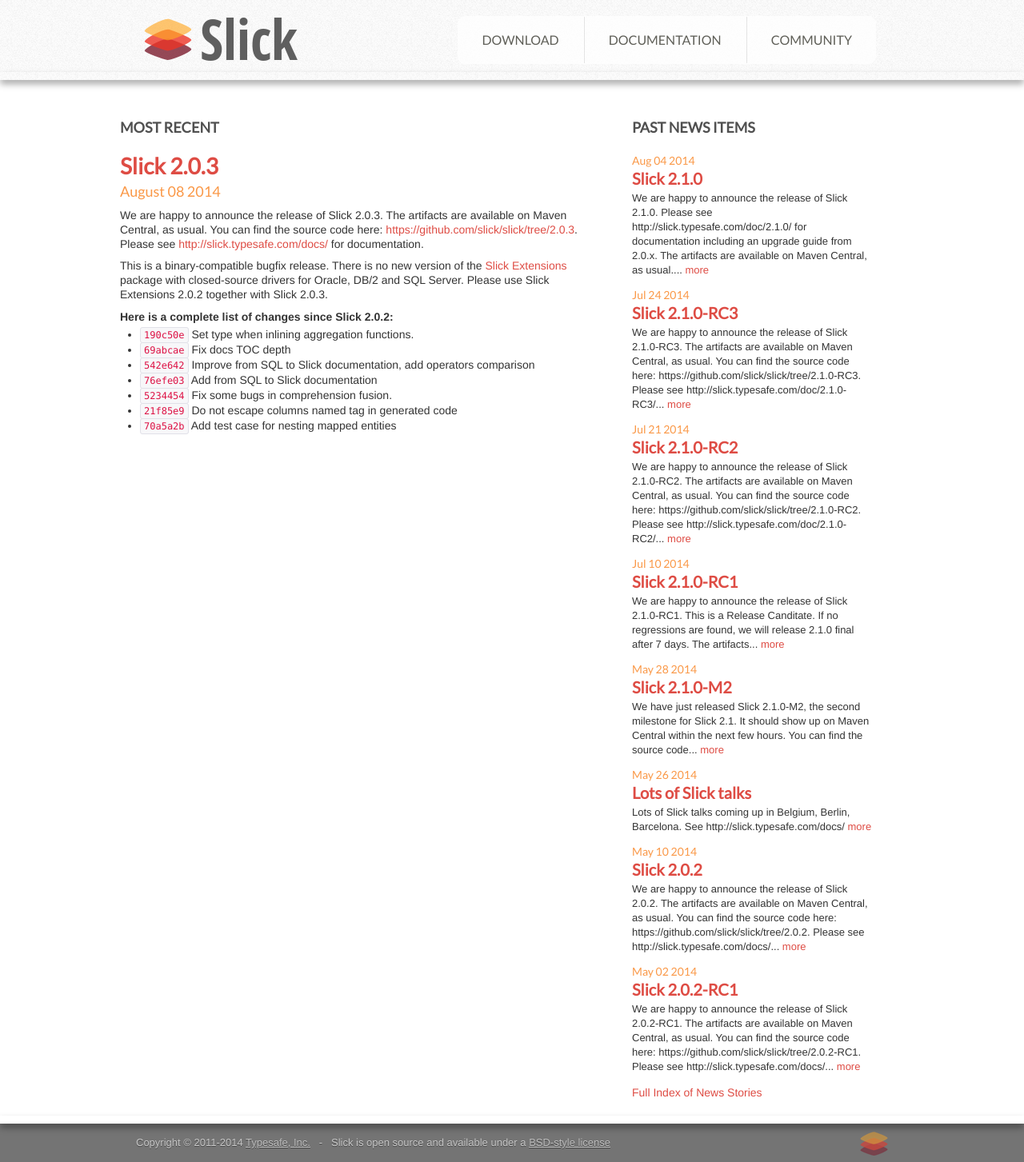
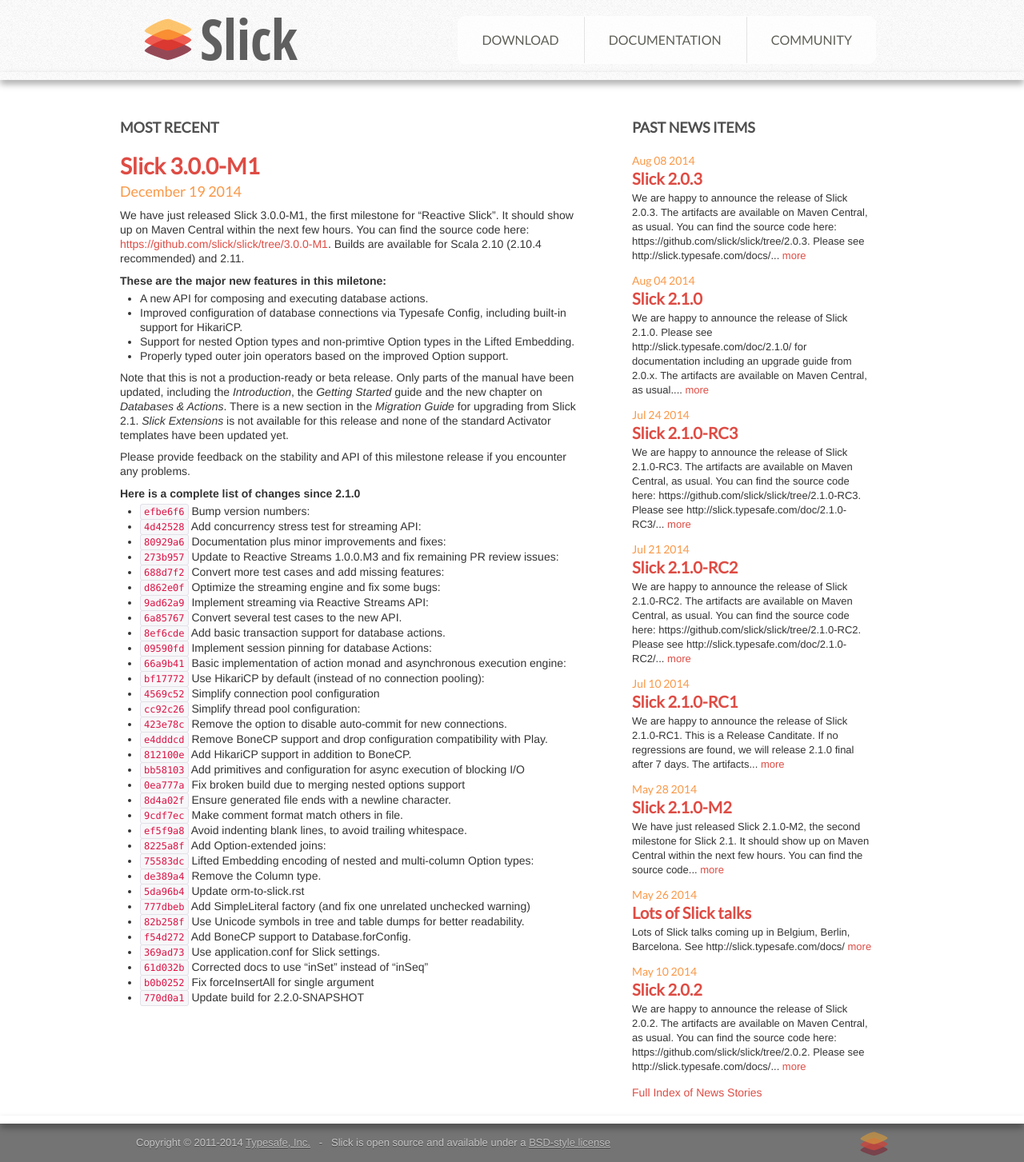
Before and after one commit to slick/slick.github.com, a Jekyll site: the page built from news/index.md, in a window 1280 px wide. Shown: the whole page at 80% size. Built offline with Jekyll 4.4.1, drawn with Linux system fonts in a browser that asks for light colours.

Commit message:
Release 3.0.0-M1

```diff
--- a/docs/index.md
+++ b/docs/index.md
@@ -11,8 +11,11 @@
 
 * [Slick 2.0.3 Documentation](/doc/2.0.3/)
 
+#### Latest Milestone
+
+* [Slick 3.0.0-M1 Documentation](/doc/3.0.0-M1/)
+
 <!--
-#### Latest Milestone
 
 
 #### Latest Release Candidate
--- /dev/null
+++ b/news/_posts/2014-12-19-slick-3.0.0-M1-released.md
@@ -0,0 +1,60 @@
+---
+layout: news
+title: Slick 3.0.0-M1
+author: Stefan Zeiger
+---
+We have just released Slick 3.0.0-M1, the first milestone for "Reactive Slick". It
+should show up on Maven Central within the next few hours. You can find the
+source code here: <https://github.com/slick/slick/tree/3.0.0-M1>. Builds are
+available for Scala 2.10 (2.10.4 recommended) and 2.11.
+
+##### These are the major new features in this miletone:
+
+* A new API for composing and executing database actions.
+* Improved configuration of database connections via Typesafe Config, including built-in
+  support for HikariCP.
+* Support for nested Option types and non-primtive Option types in the Lifted Embedding.
+* Properly typed outer join operators based on the improved Option support.
+
+Note that this is not a production-ready or beta release. Only parts of the manual have been updated,
+including the *Introduction*, the *Getting Started* guide and the new chapter on *Databases & Actions*.
+There is a new section in the *Migration Guide* for upgrading from Slick 2.1. *Slick Extensions* is not
+available for this release and none of the standard Activator templates have been updated yet.
+
+Please provide feedback on the stability and API of this milestone release if you encounter any problems.
+
+##### Here is a complete list of changes since 2.1.0
+
+* [``efbe6f6``](https://github.com/slick/slick/commit/efbe6f60f85adf442f2ea84956fa7157885f54c3) Bump version numbers:
+* [``4d42528``](https://github.com/slick/slick/commit/4d4252800991e26c3a7ac5a14209ed99958545d4) Add concurrency stress test for streaming API:
+* [``80929a6``](https://github.com/slick/slick/commit/80929a693e90bbff7914aa9543cb9b33e6fbace6) Documentation plus minor improvements and fixes:
+* [``273b957``](https://github.com/slick/slick/commit/273b957ea106dea73a571e29c57c795f3eb4447f) Update to Reactive Streams 1.0.0.M3 and fix remaining PR review issues:
+* [``688d7f2``](https://github.com/slick/slick/commit/688d7f2a3e470974dabd190868610c9fae432149) Convert more test cases and add missing features:
+* [``d862e0f``](https://github.com/slick/slick/commit/d862e0fa26c22b0e2eb8d7e63971b5623f225130) Optimize the streaming engine and fix some bugs:
+* [``9ad62a9``](https://github.com/slick/slick/commit/9ad62a9ef25e0e06431ca6cb9d1483dd9e61edf3) Implement streaming via Reactive Streams API:
+* [``6a85767``](https://github.com/slick/slick/commit/6a85767e32e710f0f2deb5430180d0619ff7d927) Convert several test cases to the new API.
+* [``8ef6cde``](https://github.com/slick/slick/commit/8ef6cde487c00a1c7d4c520d6baf844ce698da43) Add basic transaction support for database actions.
+* [``09590fd``](https://github.com/slick/slick/commit/09590fd98ed259e8f93d84970f49db7f4af39a1b) Implement session pinning for database Actions:
+* [``66a9b41``](https://github.com/slick/slick/commit/66a9b4100c458272727643f81e886f6546c41706) Basic implementation of action monad and asynchronous execution engine:
+* [``bf17772``](https://github.com/slick/slick/commit/bf17772049fd8856f45f01ec6d84dee03fa484b3) Use HikariCP by default (instead of no connection pooling):
+* [``4569c52``](https://github.com/slick/slick/commit/4569c52f51d93e9c76555d490a4617724cef444d) Simplify connection pool configuration
+* [``cc92c26``](https://github.com/slick/slick/commit/cc92c2636950d9e6514b9fafddaf6167de72b164) Simplify thread pool configuration:
+* [``423e78c``](https://github.com/slick/slick/commit/423e78c14c3dfe6cb6c20b8035a4e6e4174b3013) Remove the option to disable auto-commit for new connections.
+* [``e4dddcd``](https://github.com/slick/slick/commit/e4dddcd68ca9eaff0db61363fa5241aefb174451) Remove BoneCP support and drop configuration compatibility with Play.
+* [``812100e``](https://github.com/slick/slick/commit/812100ea27de131589bfd12b4ab96a170e75b480) Add HikariCP support in addition to BoneCP.
+* [``bb58103``](https://github.com/slick/slick/commit/bb5810338810171b2500d33469ec845b8afabfea) Add primitives and configuration for async execution of blocking I/O
+* [``0ea777a``](https://github.com/slick/slick/commit/0ea777af215a53b7600035617dde8ff7aa3f0338) Fix broken build due to merging nested options support
+* [``8d4a02f``](https://github.com/slick/slick/commit/8d4a02f8172cfde56792292a8592690a7ca2b4de) Ensure generated file ends with a newline character.
+* [``9cdf7ec``](https://github.com/slick/slick/commit/9cdf7ec90c7a4b9bfdd429e6e73b52aa0f152b9c) Make comment format match others in file.
+* [``ef5f9a8``](https://github.com/slick/slick/commit/ef5f9a8eaffd03c45294dadbe7dbd1c1546bc6b8) Avoid indenting blank lines, to avoid trailing whitespace.
+* [``8225a8f``](https://github.com/slick/slick/commit/8225a8fea649b7055d6e232b841a1b9983214b04) Add Option-extended joins:
+* [``75583dc``](https://github.com/slick/slick/commit/75583dc07717ef18652e243b76e4486ba50efc4b) Lifted Embedding encoding of nested and multi-column Option types:
+* [``de389a4``](https://github.com/slick/slick/commit/de389a4dc6451f601e824d61f5991cebb597e8b1) Remove the Column type.
+* [``5da96b4``](https://github.com/slick/slick/commit/5da96b4438402dce44de27d3ae9351a9b3be9ec7) Update orm-to-slick.rst
+* [``777dbeb``](https://github.com/slick/slick/commit/777dbeb006a64fb54db7631d57cede0e8a269d94) Add SimpleLiteral factory (and fix one unrelated unchecked warning)
+* [``82b258f``](https://github.com/slick/slick/commit/82b258f2d00c53b0eefc09d07704868ce1a4e4fe) Use Unicode symbols in tree and table dumps for better readability.
+* [``f54d272``](https://github.com/slick/slick/commit/f54d272744e7b41bc2d3c258d7792a7e1e1a446b) Add BoneCP support to Database.forConfig.
+* [``369ad73``](https://github.com/slick/slick/commit/369ad732467a547db79ed3ca7237636bd915fecc) Use application.conf for Slick settings.
+* [``61d032b``](https://github.com/slick/slick/commit/61d032b1d2b7939fffc52fec4445dce98d7cadcd) Corrected docs to use "inSet" instead of "inSeq"
+* [``b0b0252``](https://github.com/slick/slick/commit/b0b02526bc40350f48718977a5972f025b13e3ca) Fix forceInsertAll for single argument
+* [``770d0a1``](https://github.com/slick/slick/commit/770d0a110ff2fb5cf8409ba60e49508c35c01ded) Update build for 2.2.0-SNAPSHOT
```
